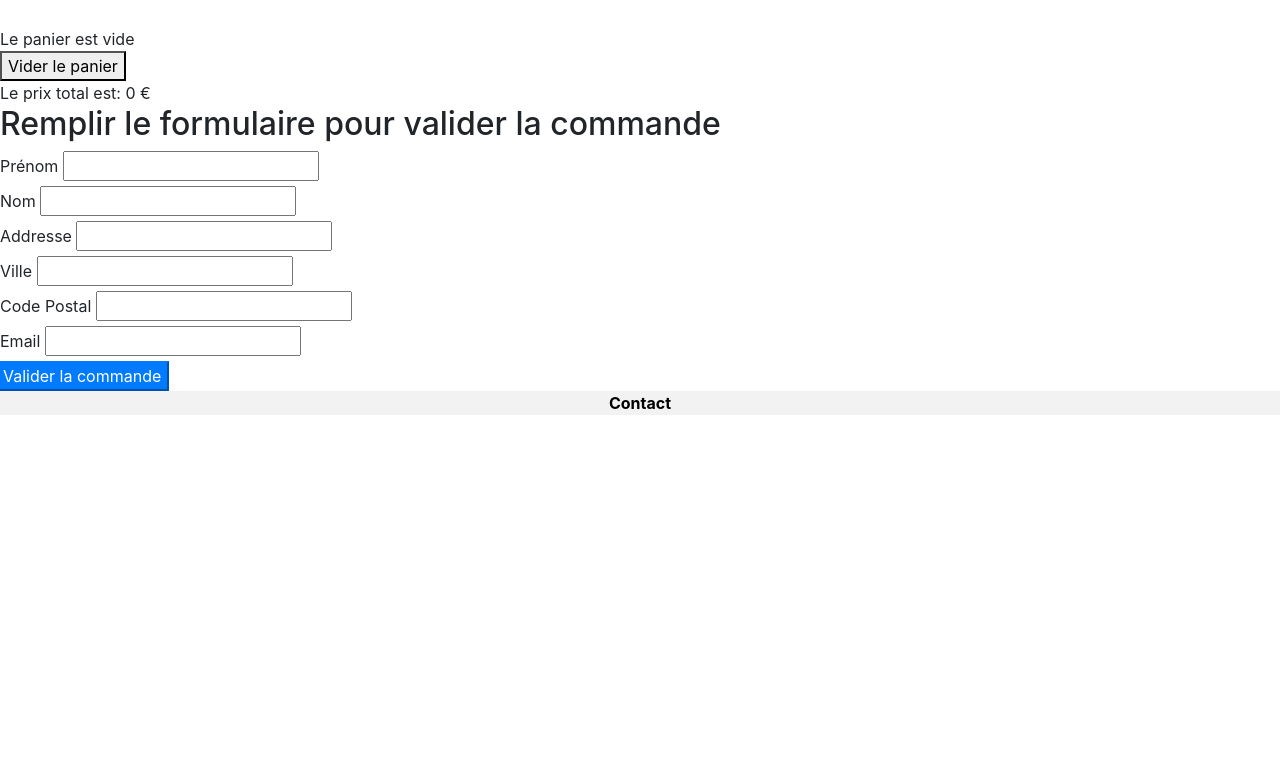
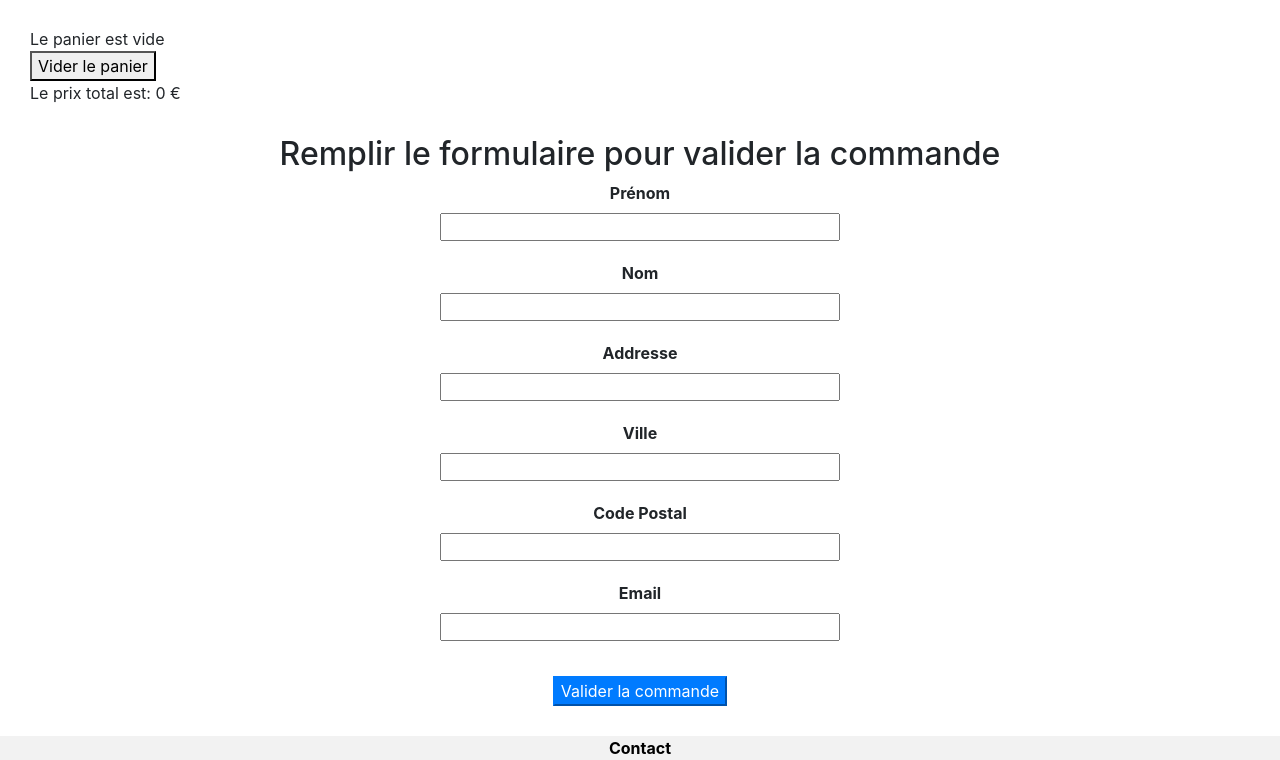
Before and after one commit to zeinab-kanso/projet5-orinoco, a plain HTML site: page panier.html in a window 1280 px wide. Shown: the part 103-863 px from the top of the page. Before the commit the page ends 800 px from the top, so only its background shows below. Drawn offline with nearby package versions, Linux system fonts and the light colour scheme.

Commit message:
css formulaire

```diff
--- a/js/panier.js
+++ b/js/panier.js
@@ -92,40 +92,33 @@ const afficherFormulaireHtml = () => {
   /*code html*/
   const structureFormulaire = `
 <div class="formulaire">
-<h2> Remplir le formulaire pour valider la commande </h2>
+<h2>Remplir le formulaire pour valider la commande</h2>
   <form class="formulaire-validation">
-    <div class="prenom-nom">
-      <div class="prenom ">
+      <div class="form-text" id="prenom">
       <label for="prenom"> Prénom</label> <span id="prenom-manquant"></span>
         <input type="text" id="firstName" />
       </div>
-      <div class="nom">
+      <div class="form-text" id="nom">
       <label for="nom"> Nom</label><span id="nom-manquant"></span>
         <input type="text" id="lastName" />
       </div>
-    </div>
-    <div class="addresse">
+    <div class="form-text" id="addresse">
       <label for="address"> Addresse</label><span id="addresse-manquant"></span>
         <input type="text" id="address"/>
     </div>
-    <div class="ville-codep">
-      <div class="ville">
+      <div class="form-text" id="ville">
       <label for="ville">Ville</label><span id="ville-manquant"></span>
-        <input
-          type="text"
-          id="city"/>
+        <input type="text" id="city"/>
       </div>
-      <div class="codePostal">
+      <div class="form-text" id="code-postal">
       <label for="codePostal">Code Postal</label><span id="codepostal-manquant"></span>
         <input type="text" id="codePostal"/>
       </div>
-    </div>
-   <div class="mail">
+   <div class="form-text" id="address-mail">
       <label for="email">Email</label><span id="email-manquant"></span>
         <input type="email" id="email"/>
       </div>
-    </div>
-    <div class="form-row">
+    <div class="form-commande">
       <button type="submit" class="btn-primary">
         Valider la commande
       </button>
--- a/style/panier.css
+++ b/style/panier.css
@@ -11,15 +11,15 @@ header {
   font-size: 20px;
 }
 
-ul {
+.navbar-menu ul {
   list-style-type: none;
   margin: 0;
 }
-ul li {
+.navbar-menu ul li {
   display: inline-flex;
   flex-direction: row;
 }
-ul li a {
+.navbar-menu ul li a {
   color: inherit;
   font-weight: 500;
 }
@@ -33,7 +33,51 @@ ul li a {
   padding: 30px 0 30px 30px;
   color: inherit;
 }
+.container-panier {
+  margin: 30px;
+}
+.produit-panier ul {
+  list-style-type: none;
+}
+.produit-panier ul li {
+  display: inline-flex;
+  flex-direction: row;
+}
+.formulaire {
+  margin: 30px;
+}
+h2 {
+  display: flex;
+  justify-content: center;
+  align-items: center;
+  width: 100%;
+}
 
+.form-text {
+  display: flex;
+  flex-direction: column;
+  align-items: center;
+  margin: 0;
+  padding-bottom: 20px;
+}
+label {
+  align-content: space-around;
+  font-weight: bolder;
+}
+input {
+  width: 400px;
+  padding: 0;
+}
+#address-mail {
+  padding-bottom: 20px;
+}
+.form-commande {
+  display: flex;
+  justify-content: center;
+  align-items: center;
+  width: 100%;
+  padding-top: 15px;
+}
 .footer-contact {
   background-color: #f2f2f2;
   text-align: center;
@@ -44,3 +88,8 @@ ul li a {
   color: black;
   font-weight: bold;
 }
+@media screen and (max-width: 500px) {
+  input {
+    width: 100%;
+  }
+}
```
